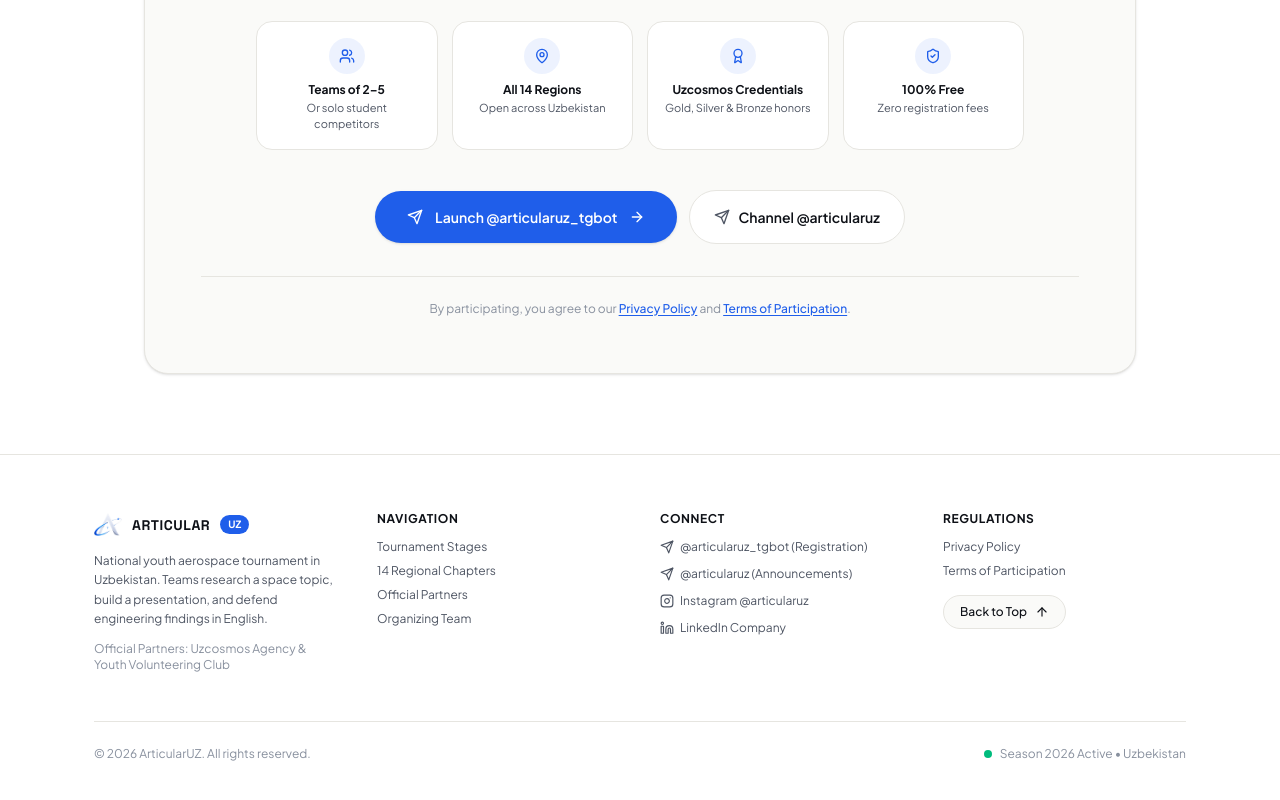
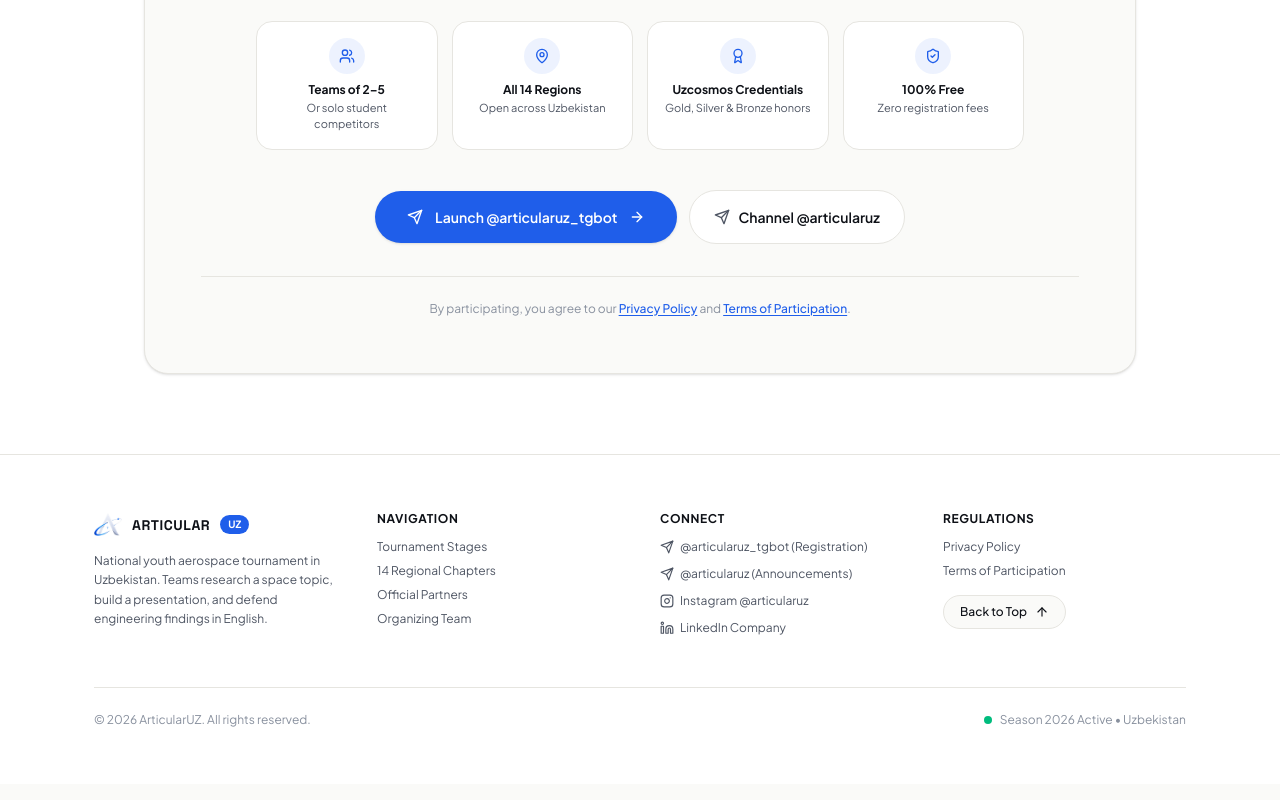
Before and after one commit to shohajunior/articular, a React (Vite) app: page / in a window 1280 px wide. Shown: the part 3614-4414 px from the top of the page. Built offline with nearby package versions, Linux system fonts and the light colour scheme.

Commit message:
style: remove official partners note under logo description in footer

```diff
--- a/src/components/layout/Footer.tsx
+++ b/src/components/layout/Footer.tsx
@@ -41,9 +41,6 @@ export const Footer: React.FC<FooterProps> = ({ onOpenLegal }) => {
             <p className="text-xs text-[var(--ink-muted)] leading-relaxed">
               {siteData.shortDesc}
             </p>
-            <div className="text-xs text-[var(--ink-dim)]">
-              Official Partners: Uzcosmos Agency &amp; Youth Volunteering Club
-            </div>
           </div>
 
           {/* Tournament Navigation */}
```
